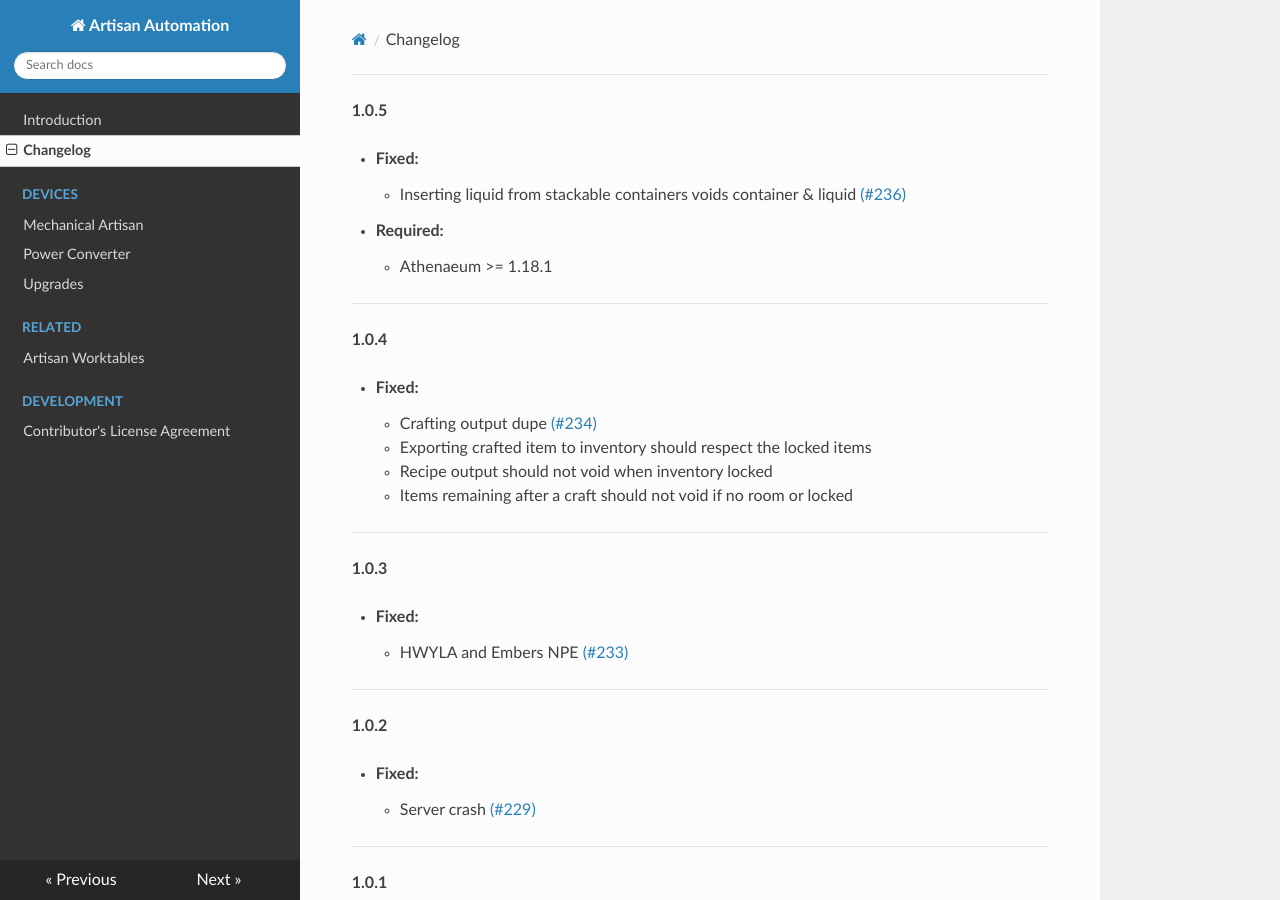
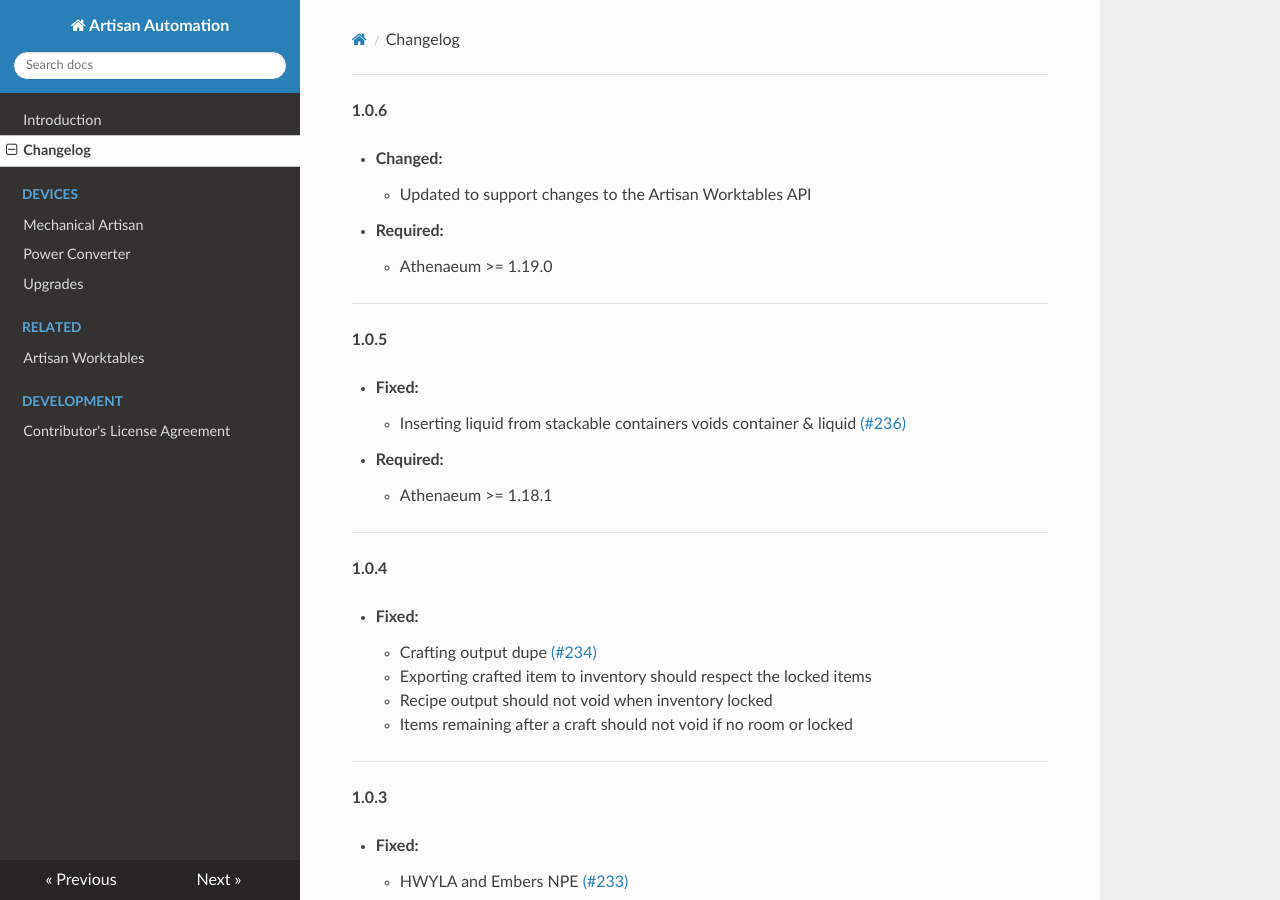
Before and after one commit to codetaylor/artisan-automation-1.12, an MkDocs documentation site: the page built from docs/changelog.md, in a window 1280 px wide and 900 px high. Built offline with MkDocs 1.6.1, drawn with Linux system fonts in a browser that asks for light colours; nearby versions of some CDN libraries.

Commit message:
Update changelog

```diff
--- a/docs/changelog.md
+++ b/docs/changelog.md
@@ -1,3 +1,13 @@
+**1.0.6**
+
+  * **Changed:**
+    * Updated to support changes to the Artisan Worktables API
+
+  * **Required:**
+    * Athenaeum >= 1.19.0
+
+---
+
 **1.0.5**
 
   * **Fixed:**
```
